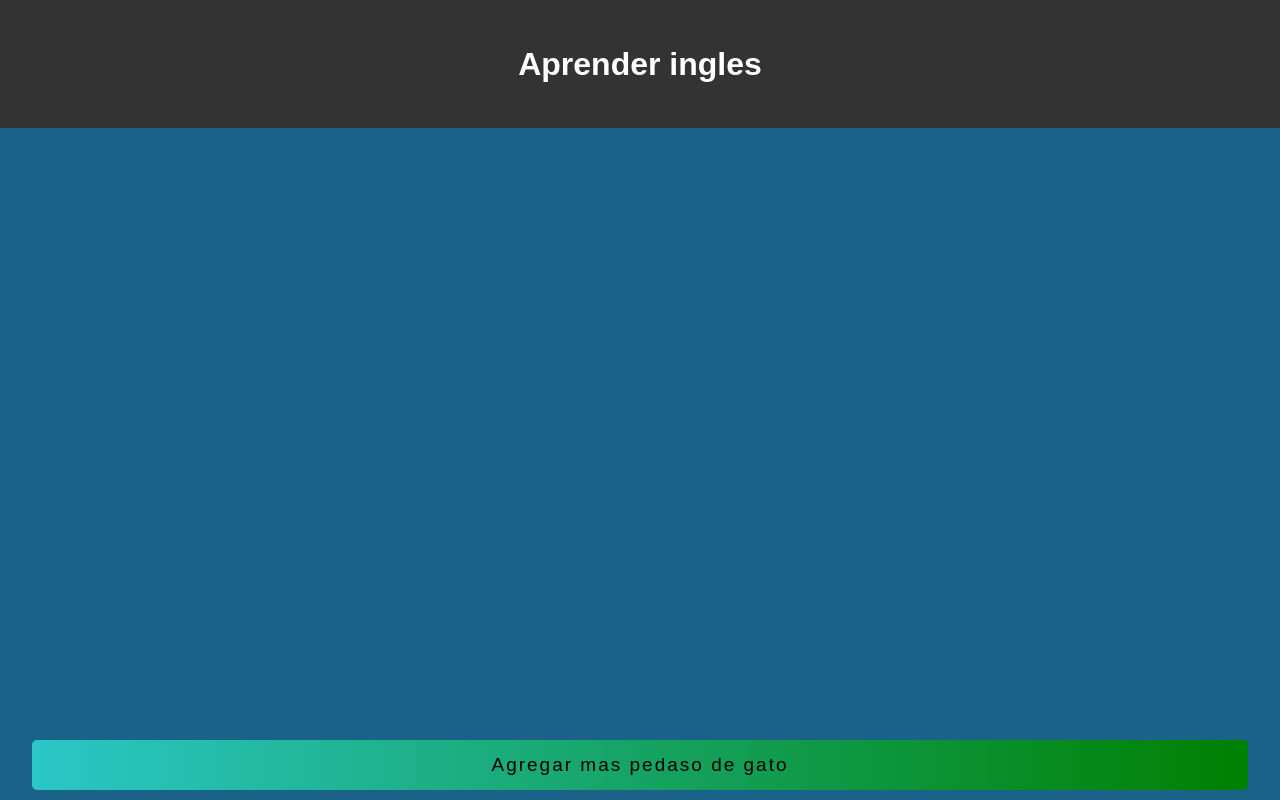
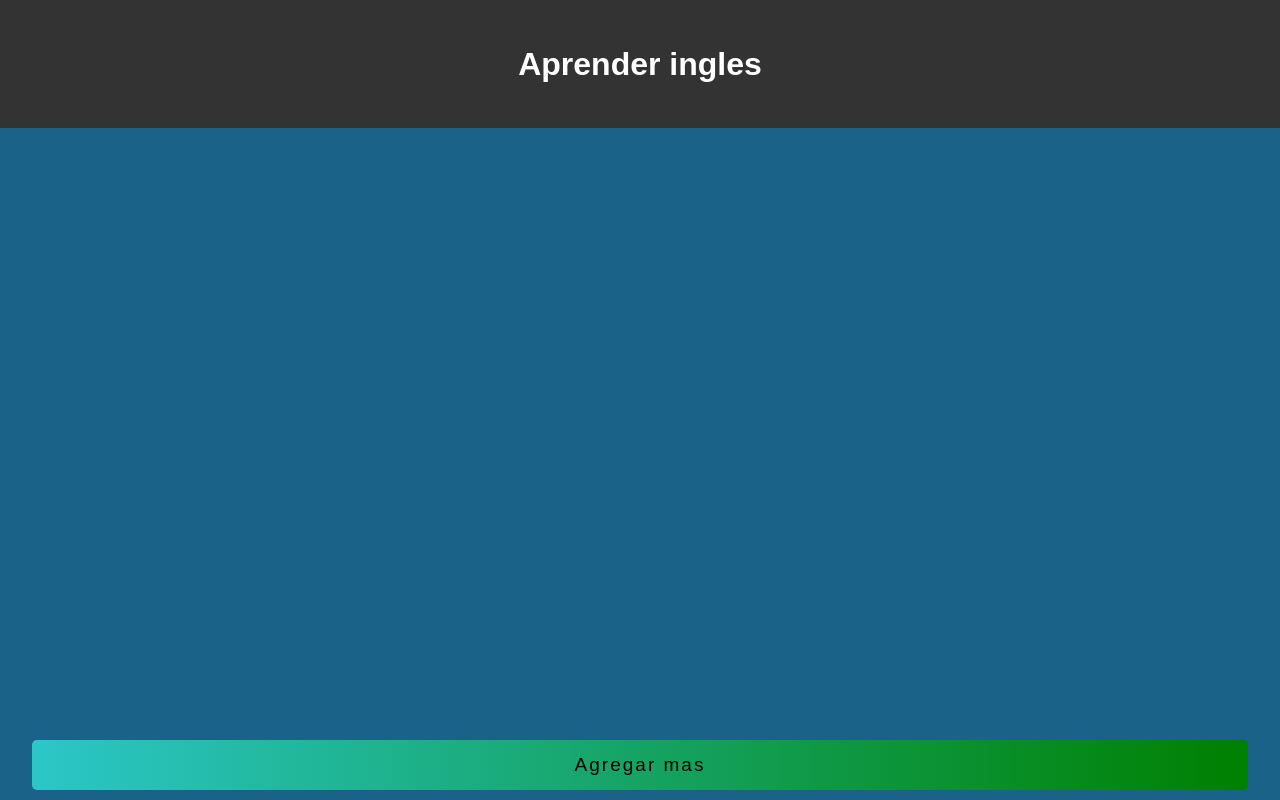
Before and after one commit to thiago0k/ingles, a plain HTML site: page index.html in a window 1280 px wide. Drawn offline with Linux system fonts and the light colour scheme.

Commit message:
Update index.html
cambios en el b tn

```diff
--- a/index.html
+++ b/index.html
@@ -32,7 +32,7 @@
         <!-- Contenido principal va aquí -->
     </main>
     <footer>
-        <button class="btn-mas">Agregar mas pedaso de gato</button>
+        <button class="btn-mas">Agregar mas </button>
     </footer>
 
 
```
